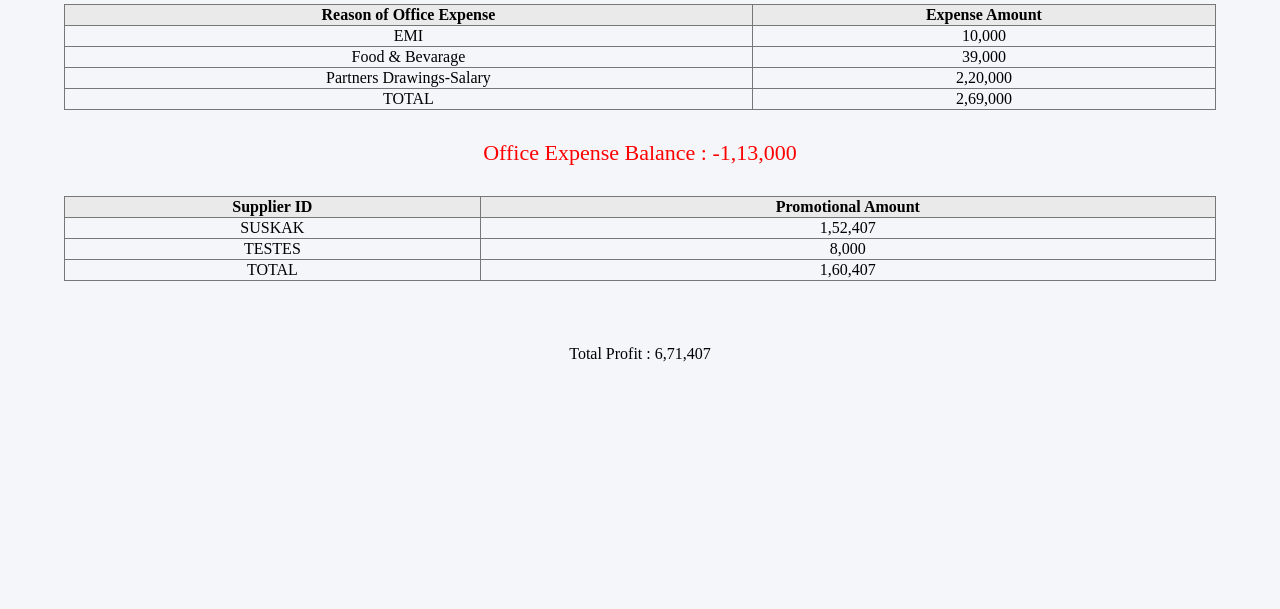
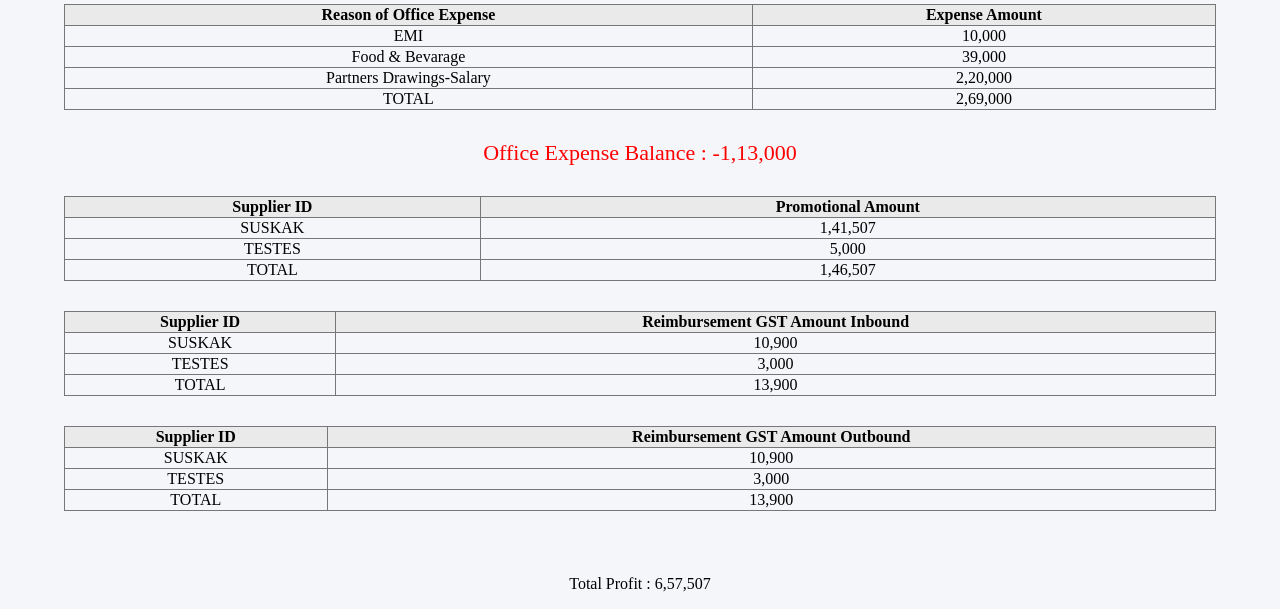
Before and after one commit to diptadeepray/jns_erp, a Flask app: page /dashboard/ in a window 1280 px wide; the page is wider, and only the part inside the window is pictured. Shown: the part 347-956 px from the top of that part. Before the commit the page ends 709 px from the top of that part, so only its background shows below. Run offline with Flask 3, Linux system fonts and the light colour scheme; data comes from the database, SQL or seed files in the repository; both versions use the stored data as it was after the commit.

Commit message:
Project Ready

```diff
--- a/config.py
+++ b/config.py
@@ -8,7 +8,7 @@ CLIENT_MONEY_DISTRIBUTION_CATEGORYWISE = {
     "DCS": [.4,0,0,.6]
 }
 
-SUPPLIER_MONEY_DISTRIBUTION={"Promotional_Expense": [.35,.15,.38,.12]}
+SUPPLIER_MONEY_DISTRIBUTION={"Promotional_Expense": [.35,.15,.38,.12], "Reimbursement_GST": [.35,.15,.38,.12]}
 
 
 OFFICE_EXPENSE_CATEGORIES = [
--- a/create_tables_database.py
+++ b/create_tables_database.py
@@ -228,5 +228,5 @@ def creating_supplier_inbound_table():
 
         conn.commit()
         conn.close()
-
-creating_supplier_inbound_table()
+# Not created
+#creating_supplier_inbound_table()
--- a/dashboard/routes.py
+++ b/dashboard/routes.py
@@ -191,12 +191,16 @@ QUERY2 = """
 
          ;
 """
-# ---- 3 PREDEFINED QUERY ----
+
+
+# ---- 3 PROMOTIONAL EXPENSE ----
+# ---- 3 NET ADDITION ----
 QUERY3 = """
   SELECT supplier_id "Supplier ID",
          SUM(total_amount) "Promotional Amount"
          FROM inbound_payments
          WHERE supplier_id IS NOT NULL
+         AND category = 'Promotional_Expense'
          GROUP BY supplier_id
 
          UNION ALL
@@ -206,8 +210,54 @@ QUERY3 = """
          SUM(total_amount) AS total_amount_per_reason
          FROM inbound_payments
          WHERE supplier_id IS NOT NULL
+         AND category = 'Promotional_Expense'
          GROUP BY supplier_id)
 
+         ;
+"""
+
+# ---- 4 REIMBURSEMENT GST ----
+# ---- 4 ADDITION ----
+QUERY4 = """
+  SELECT supplier_id "Supplier ID",
+         SUM(total_amount) "Reimbursement GST Amount Inbound"
+         FROM inbound_payments
+         WHERE supplier_id IS NOT NULL
+         AND category = 'Reimbursement_GST'
+         GROUP BY supplier_id
+
+         UNION ALL
+
+   SELECT 'TOTAL',
+         sum(total_amount_per_reason) FROM (SELECT supplier_id,
+         SUM(total_amount) AS total_amount_per_reason
+         FROM inbound_payments
+         WHERE supplier_id IS NOT NULL
+         AND category = 'Reimbursement_GST'
+         GROUP BY supplier_id)
+
+         ;
+"""
+
+# ---- 5 REIMBURSEMENT GST ----
+# ---- 5 SUBSTRACTION----
+QUERY5 = """
+  SELECT supplier_id "Supplier ID",
+         SUM(total_amount) "Reimbursement GST Amount Outbound"
+         FROM outbound_payments
+         WHERE supplier_id IS NOT NULL
+         AND venture_id IS NULL
+         GROUP BY supplier_id
+
+         UNION ALL
+
+   SELECT 'TOTAL',
+         sum(total_amount_per_reason) FROM (SELECT supplier_id,
+         SUM(total_amount) AS total_amount_per_reason
+         FROM outbound_payments
+         WHERE supplier_id IS NOT NULL
+         AND venture_id IS NULL
+         GROUP BY supplier_id)
          ;
 """
 
@@ -236,6 +286,8 @@ def view_data():
     rows = run_query(QUERY1)
     rows_office = run_query(QUERY2)
     rows_supplier_promotion = run_query(QUERY3)
+    rows_supplier_reimbursement_gst_inbound = run_query(QUERY4)
+    rows_supplier_reimbursement_gst_outbound = run_query(QUERY5)
 
     # Extract column names from the first row
     if rows:
@@ -245,9 +297,6 @@ def view_data():
         supplier_total_balance = total_last_row["Supplier Balance"] or 0
         contractor_total_balance = total_last_row["Contractor Balance"] or 0
         expected_office_expense = total_last_row["Expected Office"] or 0
-
-
-
     else:
         columns = []
 
@@ -267,6 +316,22 @@ def view_data():
     else:
         columns_supplier_promotion = []
 
+    if rows_supplier_reimbursement_gst_inbound:
+        columns_supplier_reimbursement_gst_inbound = rows_supplier_reimbursement_gst_inbound[0].keys()
+        total_last_row_supplier_reimbursement_gst_inbound = rows_supplier_reimbursement_gst_inbound[-1]  # last row
+        actual_supplier_reimbursement_gst_inbound = total_last_row_supplier_reimbursement_gst_inbound["Reimbursement GST Amount Inbound"] or 0
+    else:
+        columns_supplier_reimbursement_gst_inbound = []
+
+    if rows_supplier_reimbursement_gst_outbound:
+        columns_supplier_reimbursement_gst_outbound = rows_supplier_reimbursement_gst_outbound[0].keys()
+        total_last_row_supplier_reimbursement_gst_outbound = rows_supplier_reimbursement_gst_outbound[-1]  # last row
+        actual_supplier_reimbursement_gst_outbound = total_last_row_supplier_reimbursement_gst_outbound["Reimbursement GST Amount Outbound"] or 0
+    else:
+        columns_supplier_reimbursement_gst_outbound = []
+
+
+
     # print(type(total_expected_profit))
     # print(type(supplier_total_balance))
     # print(type(contractor_total_balance))
@@ -278,7 +343,10 @@ def view_data():
                    + contractor_total_balance
                    + (expected_office_expense
                    - actual_office_expense)
-                   + actual_supplier_promotion_expense)
+                   + actual_supplier_promotion_expense
+                   + actual_supplier_reimbursement_gst_inbound
+                   - actual_supplier_reimbursement_gst_outbound
+                   ) or 0
 
     office_expense_balance = (expected_office_expense - actual_office_expense) or 0
 
@@ -291,6 +359,10 @@ def view_data():
         rows_office=rows_office,
         rows_supplier_promotion=rows_supplier_promotion,
         columns_supplier_promotion=columns_supplier_promotion,
+        rows_supplier_reimbursement_gst_inbound=rows_supplier_reimbursement_gst_inbound,
+        columns_supplier_reimbursement_gst_inbound=columns_supplier_reimbursement_gst_inbound,
+        rows_supplier_reimbursement_gst_outbound=rows_supplier_reimbursement_gst_outbound,
+        columns_supplier_reimbursement_gst_outbound=columns_supplier_reimbursement_gst_outbound,
         total_profit=total_profit,
         office_expense_balance=office_expense_balance
 
--- a/inbound_payments/routes.py
+++ b/inbound_payments/routes.py
@@ -323,7 +323,7 @@ def inbound_payments_home():
 
         else:
             print("No match found. Check everything carefully")
-            message = "The entered VentureID/SupplierID does not exist."
+            message = "The entered VentureID/SupplierID is not entered or does not exist."
 
 
 
--- a/templates/dashboard.html
+++ b/templates/dashboard.html
@@ -157,6 +157,69 @@
 
 
 
+<div class="table-section">
+    {% if rows_supplier_reimbursement_gst_inbound %}
+    <table>
+        <tr>
+            {% for col in columns_supplier_reimbursement_gst_inbound %}
+                <th>{{ col }}</th>
+            {% endfor %}
+        </tr>
+
+        {% for row in rows_supplier_reimbursement_gst_inbound %}
+        <tr>
+            {% for col in columns_supplier_reimbursement_gst_inbound %}
+                <td>
+    {% if row[col] is number %}
+        {{ row[col] | indian }}
+    {% else %}
+        {{ row[col] }}
+    {% endif %}
+</td>
+
+            {% endfor %}
+        </tr>
+        {% endfor %}
+    </table>
+    {% else %}
+        <p>No data found.</p>
+    {% endif %}
+</div>
+
+
+
+<div class="table-section">
+    {% if rows_supplier_reimbursement_gst_outbound %}
+    <table>
+        <tr>
+            {% for col in columns_supplier_reimbursement_gst_outbound %}
+                <th>{{ col }}</th>
+            {% endfor %}
+        </tr>
+
+        {% for row in rows_supplier_reimbursement_gst_outbound %}
+        <tr>
+            {% for col in columns_supplier_reimbursement_gst_outbound %}
+                <td>
+    {% if row[col] is number %}
+        {{ row[col] | indian }}
+    {% else %}
+        {{ row[col] }}
+    {% endif %}
+</td>
+
+            {% endfor %}
+        </tr>
+        {% endfor %}
+    </table>
+    {% else %}
+        <p>No data found.</p>
+    {% endif %}
+</div>
+
+
+
+
 
 <br>
 
--- a/view_tables_database.py
+++ b/view_tables_database.py
@@ -91,7 +91,7 @@ def view_table_data(table_name):
         # Close the connection
         conn.close()
 
-view_table_data('inbound_payments')
+view_table_data('outbound_payments')
 
 
 
```
Also changed, not shown: delete_wrong_entry.py (added, +30 -0 lines), outbound_payments/routes.py (+90 -1 lines), templates/outbound_payments.html (+25 -1 lines), database.db.
